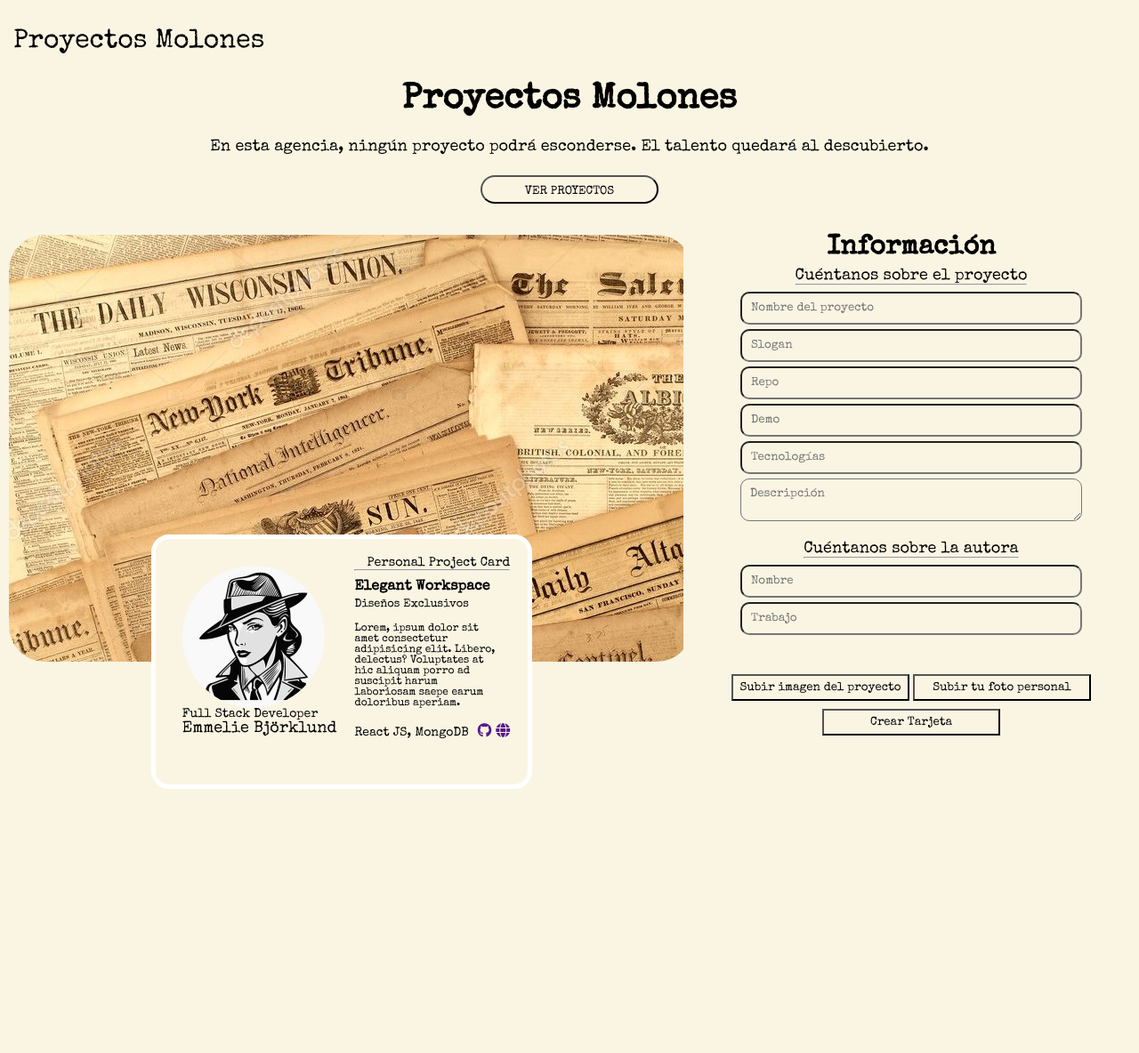
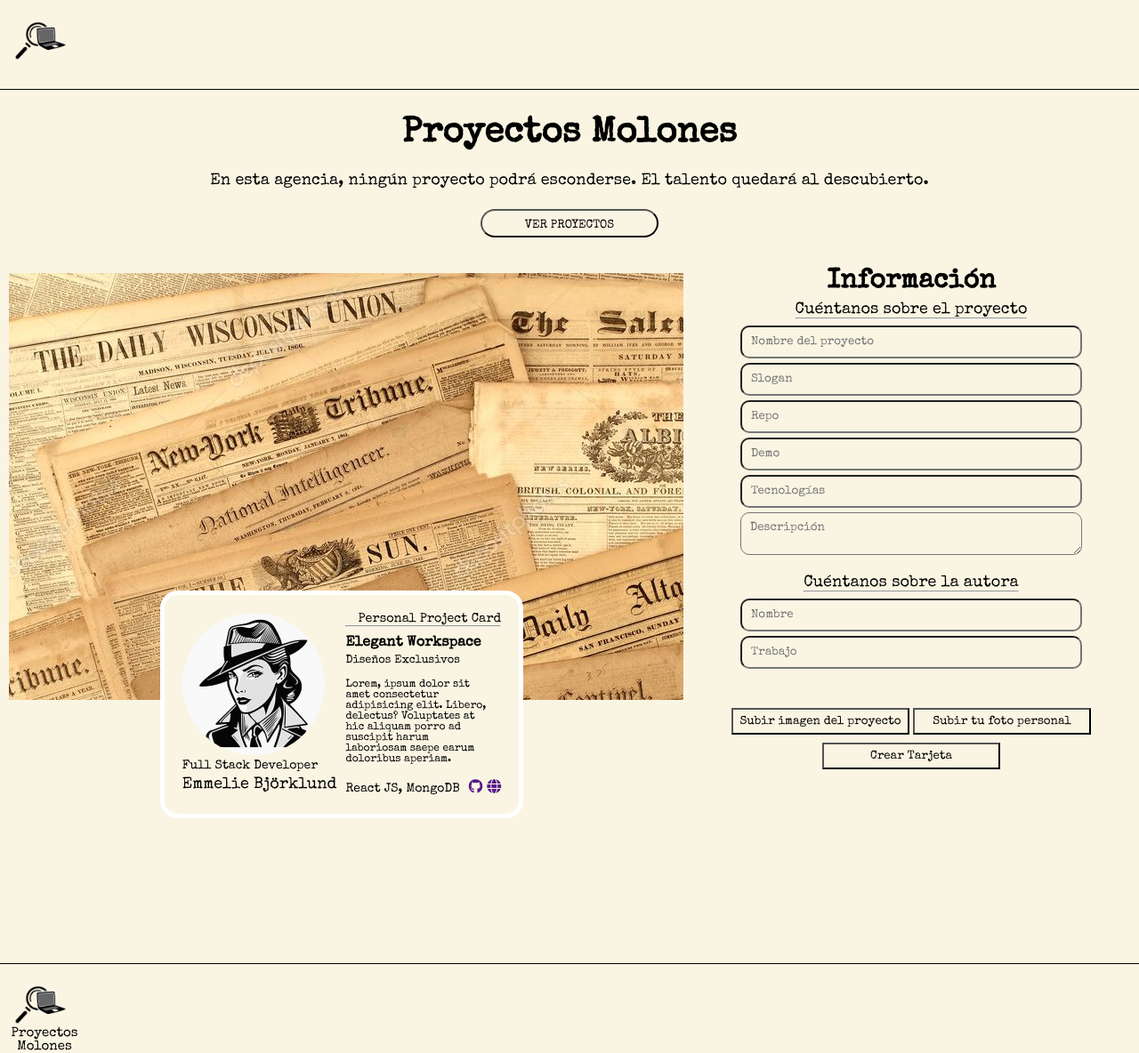
Before and after one commit to ArantzaGG/proyectos-molones, a React (Vite) app: page / in a window 1280 px wide. Shown: the whole page at 89% size. Before the commit the page ends 1050 px from the top, so only its background shows below. Built offline with nearby package versions, Linux system fonts and the light colour scheme.

Commit message:
improving styles

```diff
--- a/index.html
+++ b/index.html
@@ -2,7 +2,7 @@
 <html lang="en">
   <head>
     <meta charset="UTF-8" />
-    <link rel="icon" type="image/svg+xml" href="/vite.svg" />
+    <link rel="icon" type="image/svg+xml" href="./src/images/solo-logo.png" />
     <meta name="viewport" content="width=device-width, initial-scale=1.0" />
     <title>Proyectos Molones</title>
     <script src="https://kit.fontawesome.com/66349fc88a.js" crossorigin="anonymous"></script>
--- a/src/components/App.jsx
+++ b/src/components/App.jsx
@@ -4,6 +4,7 @@
 import Form from './Create-Page/Form';
 import CardPreview from './Create-Page/cards/CardPreview';
 import localStorage from '../services/localStorage';
+import Footer from './Footer/Footer';
 
 function App() {
   const [error, setError] = useState('');
@@ -64,6 +65,7 @@
           />
         </main>
       </div>
+      <Footer/>
     </div>
   );
 }
--- a/src/components/Create-Page/cards/CardData.jsx
+++ b/src/components/Create-Page/cards/CardData.jsx
@@ -4,37 +4,37 @@
   const profileAvatar = avatarProfile === '' ? defaultAvatar : avatarProfile;
   console.log(avatarProfile);
   return (
-    <section className="autor">
-      <section className="info-project">
-        <p className="subtitle">Personal Project Card</p>
-        <hr className="line" />
+    <section className='preview__card'>
+      <section className='preview__card--project'>
+        <p className='subtitle'>Personal Project Card</p>
+        <hr className='line' />
 
-        <h2 className="title">{data.name || 'Elegant Workspace'}</h2>
-        <p className="slogan">{data.slogan || 'Diseños Exclusivos'}</p>
-        <p className="desc">
+        <h2 className='title'>{data.name || 'Elegant Workspace'}</h2>
+        <p className='slogan'>{data.slogan || 'Diseños Exclusivos'}</p>
+        <p className='desc'>
           {data.desc ||
             'Lorem, ipsum dolor sit amet consectetur adipisicing elit. Libero, delectus? Voluptates at hic aliquam porro ad suscipit harum laboriosam saepe earum doloribus aperiam.'}
         </p>
-        <section className="technologies">
-          <p className="text">{data.technologies || 'React JS, MongoDB'}</p>
-          <div className="icons">
-            <a href={data.repo} target="_blank" rel="noopener noreferrer">
-              <i className="fa-brands fa-github"></i>
+        <section className='technologies'>
+          <p className='text'>{data.technologies || 'React JS, MongoDB'}</p>
+          <div className='icons'>
+            <a href={data.repo} target='_blank' rel='noopener noreferrer'>
+              <i className='fa-brands fa-github'></i>
             </a>
-            <a href={data.demo} target="_blank" rel="noopener noreferrer">
-              <i className="fa-solid fa-globe"></i>
+            <a href={data.demo} target='_blank' rel='noopener noreferrer'>
+              <i className='fa-solid fa-globe'></i>
             </a>
           </div>
         </section>
       </section>
 
-      <section className="info-autor">
-      <div
-        className="imageProfile"
-        style={{ backgroundImage: `url(${profileAvatar})` }}
-      ></div>
-        <p className="job">{data.job || 'Full Stack Developer'}</p>
-        <p className="name">{data.autor || 'Emmelie Björklund'}</p>
+      <section className='preview__card--autor'>
+        <div
+          className='imageProfile'
+          style={{ backgroundImage: `url(${profileAvatar})` }}
+        ></div>
+        <p className='job'>{data.job || 'Full Stack Developer'}</p>
+        <p className='name'>{data.autor || 'Emmelie Björklund'}</p>
       </section>
     </section>
   );
--- a/src/components/Create-Page/cards/CardPreview.jsx
+++ b/src/components/Create-Page/cards/CardPreview.jsx
@@ -5,7 +5,7 @@
   const avatarCover = avatar === '' ? defaultAvatar : avatar;
   return (
     <section className='preview'>
-      <div className='image' style={{ backgroundImage: `url(${avatarCover})` }}></div>
+      <div className='preview__image' style={{ backgroundImage: `url(${avatarCover})` }}></div>
       <CardData avatarProfile={avatarProfile}  data={data} />
     </section>
   );
--- a/src/components/Footer/Footer.jsx
+++ b/src/components/Footer/Footer.jsx
@@ -0,0 +1,13 @@
+import logo from '../../images/solo-logo.png'
+const Footer = () => {
+  return (
+
+      <footer className='footer'>
+        <img src={logo} alt="logo" className='footer__logo'/>
+        <p className='footer__text'>Proyectos Molones</p>
+      </footer>
+
+  );
+};
+
+export default Footer;
--- a/src/components/Header/Header.jsx
+++ b/src/components/Header/Header.jsx
@@ -1,19 +1,22 @@
 
+import logo from '../../images/solo-logo.png'
 const Header = () => {
-
-    return (
+  return (
     <div>
-        <header className="header">
-            <p className="text">Proyectos Molones</p>
-        </header><section className="subHeader">
-                <h2 className="subHeader__h2">Proyectos Molones</h2>
-                <p className="subHeader__h2-p">
-                    En esta agencia, ningún proyecto podrá esconderse. El talento quedará al descubierto.
-                </p>
-                <button className="btn-projects">VER PROYECTOS</button>
-            </section>
+      <header className='header'>
+        <img src={logo} alt="logo" className='header__logo'/>
+        <p className='header__text'>Proyectos Molones</p>
+      </header>
+      <section className='subHeader'>
+        <h2 className='subHeader__h2'>Proyectos Molones</h2>
+        <p className='subHeader__p'>
+          En esta agencia, ningún proyecto podrá esconderse. El talento quedará
+          al descubierto.
+        </p>
+        <button className='subHeader__btn'>VER PROYECTOS</button>
+      </section>
     </div>
-    );
+  );
 };
 
 export default Header;
--- a/src/styles/App.scss
+++ b/src/styles/App.scss
@@ -4,6 +4,89 @@
   padding: 0;
   font-family: 'Special Elite';
   background-color: #faf5e3;
+}
+.header {
+  display: flex;
+  flex-direction: row;
+  align-items: center;
+  text-align: center;
+  justify-content: center;
+  border-bottom: solid 1px;
+  margin-bottom: 15px;
+
+  &__logo {
+    width: 100px;
+    animation: coolTitleAnimation 3s ease-in-out infinite;
+    @media all and (min-width: 768px) {
+      margin-bottom: -30px;
+    }
+
+    @keyframes coolTitleAnimation {
+      0% {
+        opacity: 0;
+        transform: translateX(-50%);
+      }
+      50% {
+        opacity: 1;
+        transform: translateX(0);
+      }
+    }
+  }
+
+  &__text {
+    font-size: 15px;
+    width: 100px;
+  }
+
+  @media all and (min-width: 768px) {
+    flex-direction: column;
+    align-items: flex-start;
+  }
+}
+
+.subHeader {
+  display: flex;
+  flex-direction: column;
+  text-align: center;
+  gap: 8px;
+  justify-content: center;
+  padding-top: 15px;
+  padding-inline: 15px;
+  margin-bottom: 15px;
+
+  &__h2 {
+    font-size: 20px;
+
+    @media all and (min-width: 768px) {
+      font-size: 40px;
+    }
+  }
+  &__p {
+    font-size: 12px;
+
+    @media all and (min-width: 768px) {
+      font-size: 18px;
+      margin-bottom: 15px;
+      margin-top: 15px;
+    }
+  }
+  &__btn {
+    width: 116.4px;
+    height: 22px;
+    text-align: center;
+    border-radius: 40px;
+    margin: 0 auto;
+    padding: 5px;
+
+    @media all and (min-width: 768px) {
+      padding: 10px;
+      width: 200px;
+      height: 32px;
+      text-align: center;
+      justify-content: baseline;
+      align-items: baseline;
+    }
+  }
 }
 
 .container {
@@ -30,93 +113,39 @@
     display: flex;
     flex-direction: column;
     align-items: center;
-    align-content: center;
+
     @media all and (min-width: 768px) {
       width: 60vw;
       display: flex;
       flex-direction: column;
       align-items: center;
     }
-    .image {
+    &__image {
+      width: 100vw;
+      height: 30vh;
+      padding: 20px;
 
-      width: 95vw;
-      height: auto;
-      padding: 20px;
-      border-radius: 40px;
+      margin-block: 5px;
 
       @media all and (min-width: 768px) {
         align-items: center;
         width: 60vw;
         height: 480px;
-        margin-left:20px;
+        margin-left: 20px;
       }
     }
-  }
-
-  .text {
-    font-size: 30px;
-    margin-top: 32px;
-    margin-bottom: 31px;
-    padding-left: 15px;
-  }
-
-  .subHeader {
-    display: flex;
-    flex-direction: column;
-    text-align: center;
-    gap: 8px;
-    justify-content: center;
-
-    .subHeader__h2 {
-      font-size: 20px;
-
-      @media all and (min-width: 768px) {
-        font-size: 40px;
-      }
-    }
-
-    .subHeader__h2-p {
-      font-size: 12px;
-
-      @media all and (min-width: 768px) {
-        font-size: 18px;
-        margin-bottom: 15px;
-        margin-top: 15px;
-      }
-    }
-
-    .btn-projects {
-      width: 116.4px;
-      height: 22px;
-      text-align: center;
-      border-radius: 40px;
-      margin: 0 auto;
-
-      @media all and (min-width: 768px) {
-        padding: 10px;
-        width: 200px;
-        height: 32px;
-        text-align: center;
-        justify-content: baseline;
-        align-items: baseline;
-      }
-    }
-  }
-
-  .autor {
+    &__card {
       display: flex;
       flex-direction: row-reverse;
-    width: 60vw;
+      width: 90vw;
       height: max-content;
       border-radius: 20px;
       justify-content: center;
-    margin: 0 auto;
+      transform: translateY(-30%);
       align-items: flex-start;
       border: solid 5px white;
       padding: 15px;
       margin-bottom: 20px;
-    transform: translateY(-35%);
-
 
       @media all and (min-width: 768px) {
         width: max-content;
@@ -124,20 +153,9 @@
         padding: 20px;
         transform: translateY(-50%);
       }
-    .imageProfile {
-      width :50px;
-      height: 50px;
-      @media all and (min-width: 768px) {
-        width: 160px;
-        height: 160px;
-        border-radius: 500px;
-        padding: 10px;
-        background-size: cover;
-      }
-    }
 
-    .info-project {
-      margin-left: 10px;;
+      &--project {
+        margin-left: 10px;
 
         .subtitle {
           font-size: 0.5em;
@@ -173,7 +191,6 @@
           @media all and (min-width: 768px) {
             font-size: 12px;
             width: 10rem;
-
           }
         }
 
@@ -184,7 +201,7 @@
           text-align: left;
           @media all and (min-width: 768px) {
             font-size: 14px;
-          margin-top:20px;
+            margin-top: 20px;
             padding-left: 0px;
           }
         }
@@ -194,34 +211,43 @@
           display: flex;
           gap: 10px;
           align-items: baseline;
-
-
         }
 
         .icons {
           display: flex;
           font-size: 16px;
           color: black;
-        gap:5px;
-
+          gap: 5px;
         }
       }
+      &--autor {
+        display: flex;
+        flex-direction: column;
+        gap: 5px;
 
-    .info-autor {
-      margin: 10px;
+        .imageProfile {
+          width: 60px;
+          height: 80px;
+          background-size: cover;
+          @media all and (min-width: 768px) {
+            width: 160px;
+            height: 160px;
+            border-radius: 500px;
+            padding: 10px;
+          }
+        }
         .job {
-        font-size: 0.5em;
+          font-size: 10px;
 
           @media all and (min-width: 768px) {
             font-size: 14px;
           }
         }
-
         .name {
-        font-size: 0.8em;
-
+          font-size: 12px;
           @media all and (min-width: 768px) {
             font-size: 18px;
+          }
         }
       }
     }
@@ -265,7 +291,7 @@
         display: flex;
         flex-direction: column;
         width: 30vw;
-        height: 30%;;
+        height: 30%;
       }
     }
 
@@ -279,7 +305,8 @@
       @media all and (min-width: 768px) {
         width: 30vw;
         height: max-content;
-    margin-bottom: 10px;;}
+        margin-bottom: 10px;
+      }
     }
   }
 
@@ -302,7 +329,7 @@
     .btn {
       margin: 2px;
       padding: 2px;
-      @media all and (min-width: 768px){
+      @media all and (min-width: 768px) {
         width: 200px;
         height: 30px;
       }
@@ -310,14 +337,42 @@
 
     .btn-large {
       padding: 2px;
-     @media all and (min-width: 768px){
+      @media all and (min-width: 768px) {
         width: 200px;
         height: 30px;
       }
-  }}
+    }
+  }
 }
 
 .hidden {
-
   display: none;
 }
+
+.footer {
+  display: flex;
+  flex-direction: row;
+  align-items: center;
+  text-align: center;
+  justify-content: center;
+
+  border-top: solid 1px;
+  margin-top: 15px;
+
+  &__logo {
+    width: 100px;
+    @media all and (min-width: 768px) {
+      margin-bottom: -30px;
+    }
+  }
+
+  &__text {
+    font-size: 15px;
+    width: 100px;
+  }
+
+  @media all and (min-width: 768px) {
+    flex-direction: column;
+    align-items: flex-start;
+  }
+}
```
Lines whose indentation alone changed are shown as unchanged.
